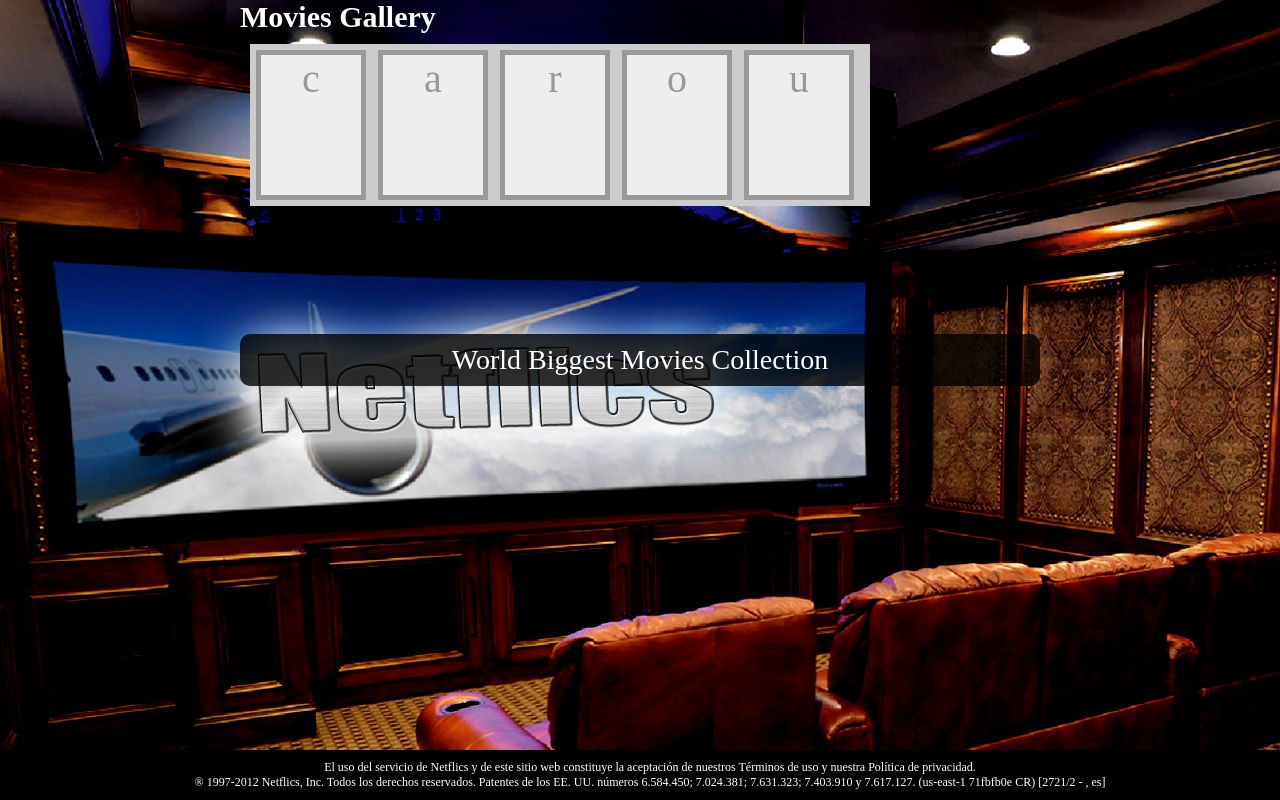
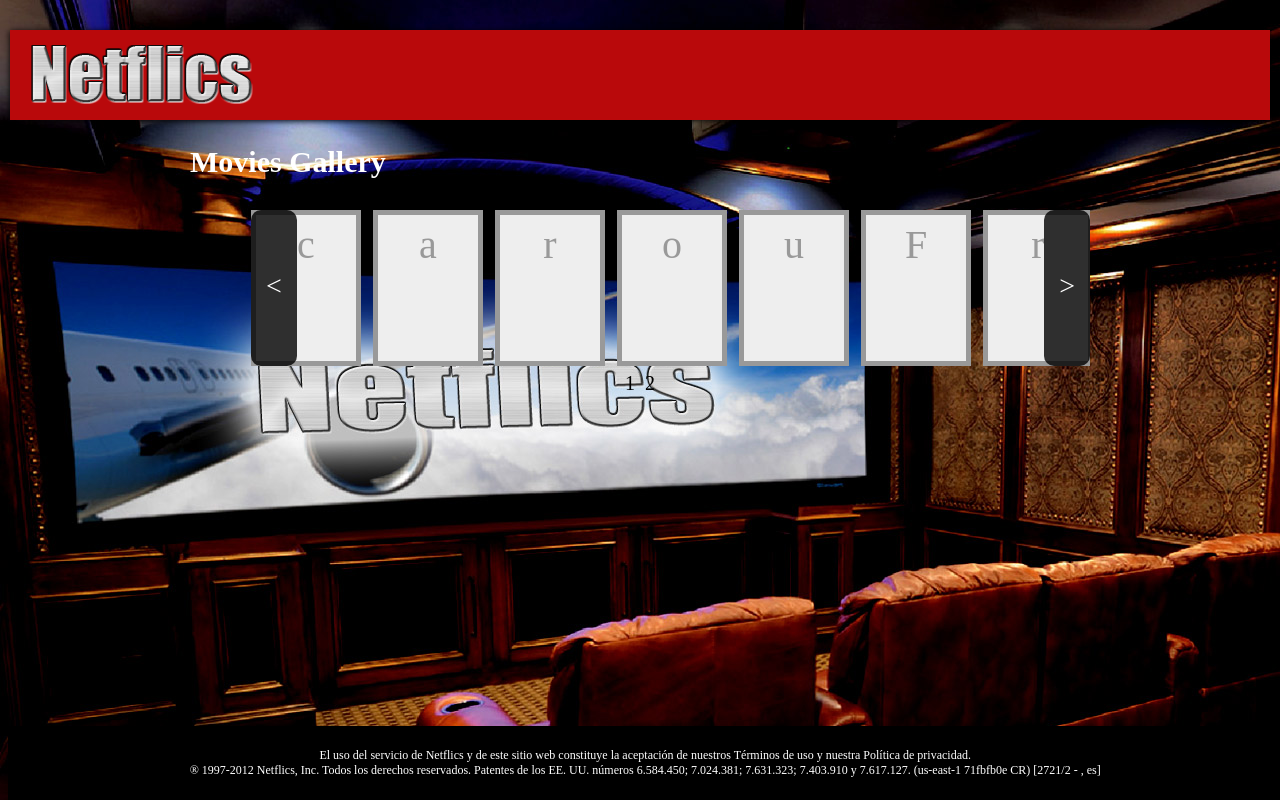
Before and after one commit to rijoalvi/avv-nectflics, a plain HTML site: page movies-gallery.html in a window 1280 px wide. Drawn offline with Linux system fonts and the light colour scheme.

Commit message:
Netcflics Project Gabriel Villalobos
- Adding HTML5 tags, css, fixing movies galleries.

```diff
--- a/css/general/styles.scss
+++ b/css/general/styles.scss
@@ -1,9 +1,5 @@
 $bg-color: #B9090B;
 $font-color: #FFFFFF;
-
-* {
-	margin: 0;
-}
 
 body {
 	background-image: url("../../images/bg-body.jpg");
@@ -16,8 +12,36 @@ body {
     	font-size: 30px;
 	}
 
+	header {
+
+		margin: 5px 10px;
+		background-color: $bg-color;
+	    box-shadow: 0 1px 6px black;
+	    font-size: 13px;
+	    left: 0;
+	    min-height: 70px;
+	    min-width: 900px;
+	    position: fixed;
+	    right: 0;
+	    z-index: 100;
+
+		#logo {
+			width: 250px;
+			height: 80px;
+			float: left;
+			background: transparent url("../../images/nf-logo.png");
+			margin: 5px;
+		}
+	}
+
+	article {
+
+	    clear: both;
+	    display: block;
+
 		#wrapper {
-		width: 800px;
+		width: 900px;
+		top: 120px;
 		left: 0;
 		margin: auto;
 		position: relative;
@@ -33,10 +57,20 @@ body {
 
 			.list_carousel {
 
-			background-color: #ccc;
-			margin: 10px;
-			width: 620px;
+				width: 900px;
+				background-color: transparent;
+			    display: block;
+			    margin: 0;
+			    overflow: hidden;
+			    position: relative;
+				font-size: 20px;
+				float: left;
+				z-index: 0!important;
 
+				a {
+					color: $font-color;
+					text-decoration: none;
+				}
 				ul {
 					margin: 0;
 					padding: 0;
@@ -47,17 +81,22 @@ body {
 						width: 100px;
 						height: 140px;
 						font-size: 40px;
-					padding: 0;
+						padding: 6px 0 0;
 						margin: 6px;
 						border: 5px solid #999;
-					display: block;
+						display: inline-block;
 						float: left;
+						vertical-align: bottom;
 						color: #999;
 						text-align: center;
 						background-color: #eee;
 					}
 				}
 
+				.caroufredsel_wrapper {
+					z-index: -1!important;
+					margin-left: 55px!important;
+				}
 				.responsive {
 					width: auto;
 					margin-left: 0;
@@ -68,6 +107,16 @@ body {
 					clear: both;
 				}
 
+				.arrow {
+					background-color: rgba(0, 0, 0, 0.8);
+				    border-radius: 10px;
+				    height: 36px;
+				    margin: -162px 0 0 61px!important;
+				    padding: 60px 15px;
+				    z-index: 2!important;
+				    font-size: 28px;
+				    cursor: pointer;
+				}
 				.prev {
 					float: left;
 					margin-left: 10px;
@@ -79,20 +128,18 @@ body {
 				}
 
 				.pager {
-				float: left;
-				width: 300px;
+					display: block;
 					text-align: center;
+
+					a {
+						color: #000000;
+						margin: 0 5px;
+
+						.selected {
+							text-decoration: underline!important;
 						}
-
-			.pager a {
-				margin: 0 5px;
-				text-decoration: none;
 					}
-
-			.pager a.selected {
-				text-decoration: underline;
 				}
-
 			}
 
 			.content-collection {
@@ -104,26 +151,29 @@ body {
 			.slogan {
 				width: 100%;
 				height: auto;
-			padding: 10px 0;
-			margin: 0;
+				padding: 5px 0;
 	    		outline: 0 none;
 				bottom: 0px;
 				background-color: rgba(0, 0, 0, 0.8);
-			font-size: 28px;
+				font-size: 18px;
 				text-align: center;
 				border-radius: 10px;
 			}
 		}
+	}
 
-	#footer {
-		width: 100%;
+
+	footer {
+		width: 98%;
 		height: auto;
-		position: absolute;
+
+		position: fixed;
 		bottom: 0px;
 		margin-top: 20px;
 		color: $font-color;
 		font-size: 12px;
 		display: block;
+		clear: both;
 		text-align: center;
 		background-color: #000;
 		padding: 10px;
--- a/movies-gallery.html
+++ b/movies-gallery.html
@@ -1,5 +1,5 @@
 <!DOCTYPE html>
-<html xmlns="http://www.w3.org/1999/xhtml">
+<html>
 <head>
 <meta http-equiv=Content-Type content="text/html; charset=utf-8">
 <meta name="keywords" content="movies, netflics">
@@ -18,8 +18,8 @@ $(function() {
 	//	Scrolled by user interaction
 	$('#cat-1').carouFredSel({
 		auto: false,
-		prev: '#prev2',
-		next: '#next2',
+		prev: '#prev',
+		next: '#next',
 		pagination: "#pager2",
 		mousewheel: true,
 		swipe: {
@@ -32,7 +32,12 @@ $(function() {
 <link type="text/css" href="css/general/styles.css" rel="stylesheet"/>
 </head>
 <body>
-    <div id="wrapper">
+	<header>
+		<div id="logo"></div>
+		<div id="search-box"></div>
+	</header>
+	<article>
+		<div id="wrapper">
         <h1>Movies Gallery</h1>
 			<div class="list_carousel">
 				<ul id="cat-1">
@@ -48,26 +53,27 @@ $(function() {
 					<li>S</li>
 					<li>e</li>
 					<li>l</li>
-					<li> </li>
+					<li>U</li>
 				</ul>
+				<div class="arrow prev" id="prev" style="float: left;"><a href="#">&lt;</a></div>
+				<div class="arrow next" id="next" style="float: right;"><a href="#">&gt;</a></div>
 				<div class="clearfix"></div>
-				<a id="prev2" class="prev" href="#">&lt;</a>
-				<a id="next2" class="next" href="#">&gt;</a>
 				<div id="pager2" class="pager"></div>
 			</div>
 			<br />
 	        <p id="userMessage"></p>
 	        <div id="fb-root"></div>
 	        <div class="content-collection"></div>
-	        <div class="slogan">
+	        <!--<div class="slogan">
 	        	<p>World Biggest Movies Collection</p>
-	        </div>
-    </div>
-    <div id="footer">
+	        </div>-->
+    	</div>
+	</article>
+    <footer>
     	<p>El uso del servicio de Netflics y de este sitio web constituye la aceptación de nuestros Términos de uso y nuestra Política de privacidad.<br />
     	&reg; 1997-2012 Netflics, Inc. Todos los derechos reservados. Patentes de los EE. UU. números 6.584.450; 7.024.381; 7.631.323; 7.403.910 y 7.617.127. (us-east-1 71fbfb0e CR) [2721/2 - , es]
     	</p>
-    </div>
+    </footer>
     <script type="text/javascript" src="js/general/netflics.js"></script>
 </body>
 </html>
```
Also changed, not shown: index.html (+14 -8 lines), css/general/styles.css. Lines whose indentation alone changed are shown as unchanged.
